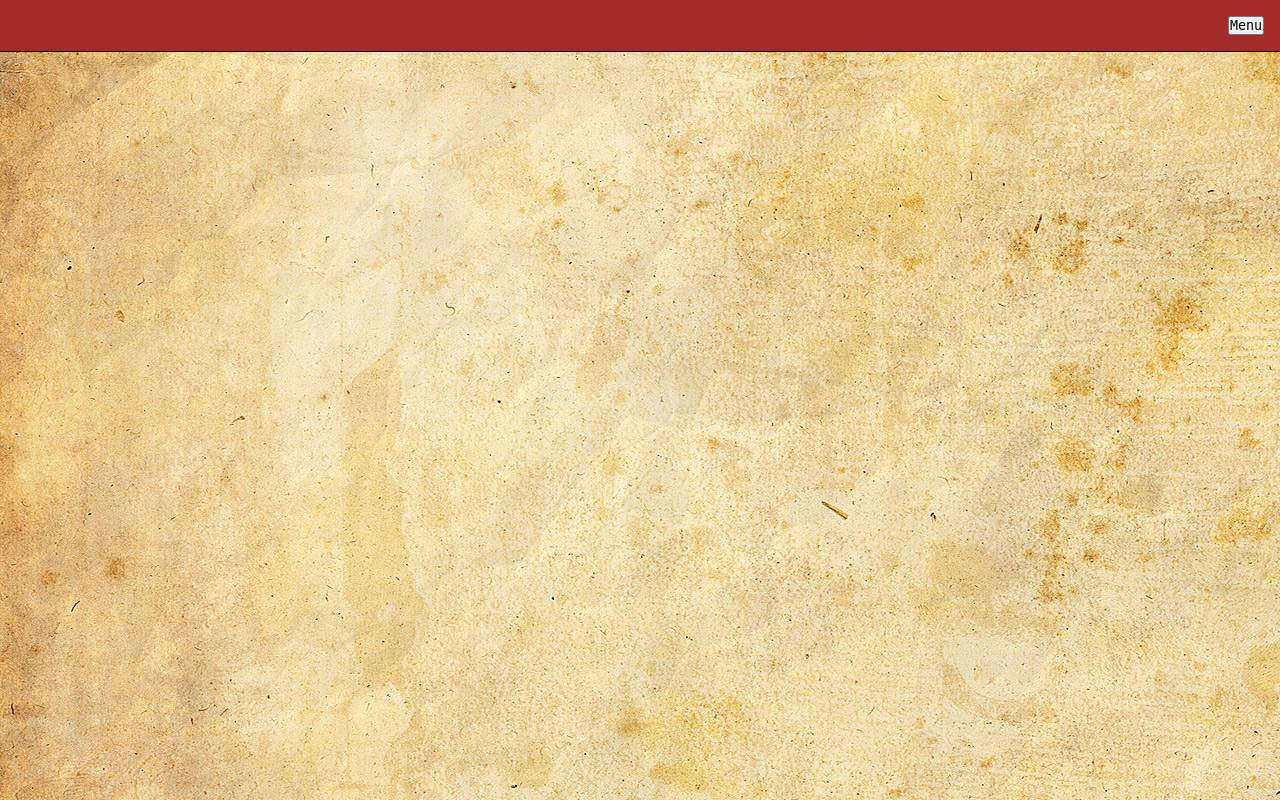
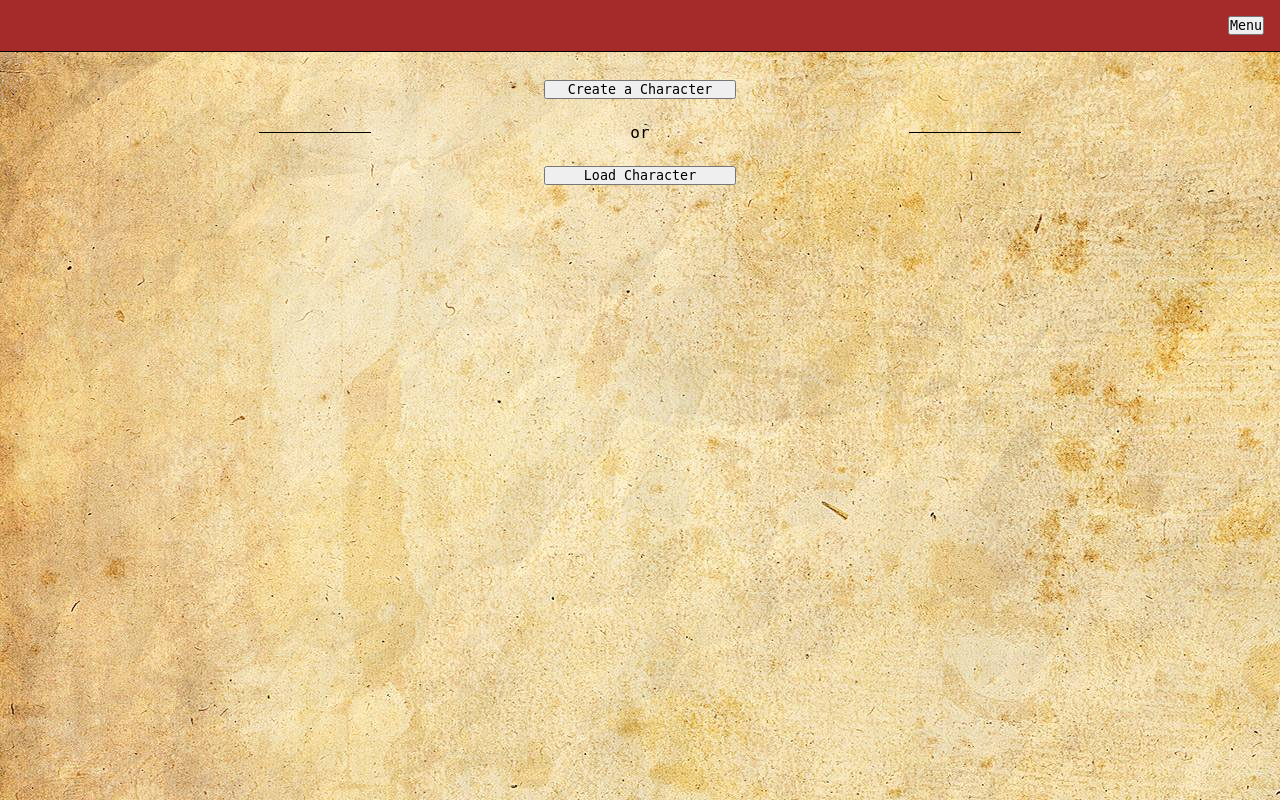
Before and after one commit to trenhel/5e-character-sheet-creator, a plain HTML site: page index.html in a window 1280 px wide. Drawn offline with Linux system fonts and the light colour scheme.

Commit message:
Add content to index.html

```diff
--- a/index.html
+++ b/index.html
@@ -29,7 +29,17 @@
         </div>
     </header>
 
+
+
     <div class="content">
+
+        <button class="homeButton create">Create a Character</button>
+        <div class="orBlock">
+            <div class="flair"></div>
+            <p class="or">or</p>
+            <div class="flair"></div>
+        </div>
+        <button class="homeButton load">Load Character</button>
 
     </div>
 
--- a/style.css
+++ b/style.css
@@ -107,3 +107,20 @@ header{
 .mod{
     font-size: 2.5rem;
 }
+
+.homeButton{
+    width: 12rem;
+    align-self: center;
+}
+
+.orBlock{
+    display: flex;
+    justify-content: space-evenly;
+    align-items: center;
+}
+
+.flair{
+    width: 7rem;
+    border-top: solid 1px;
+    height: 0;
+}
```
